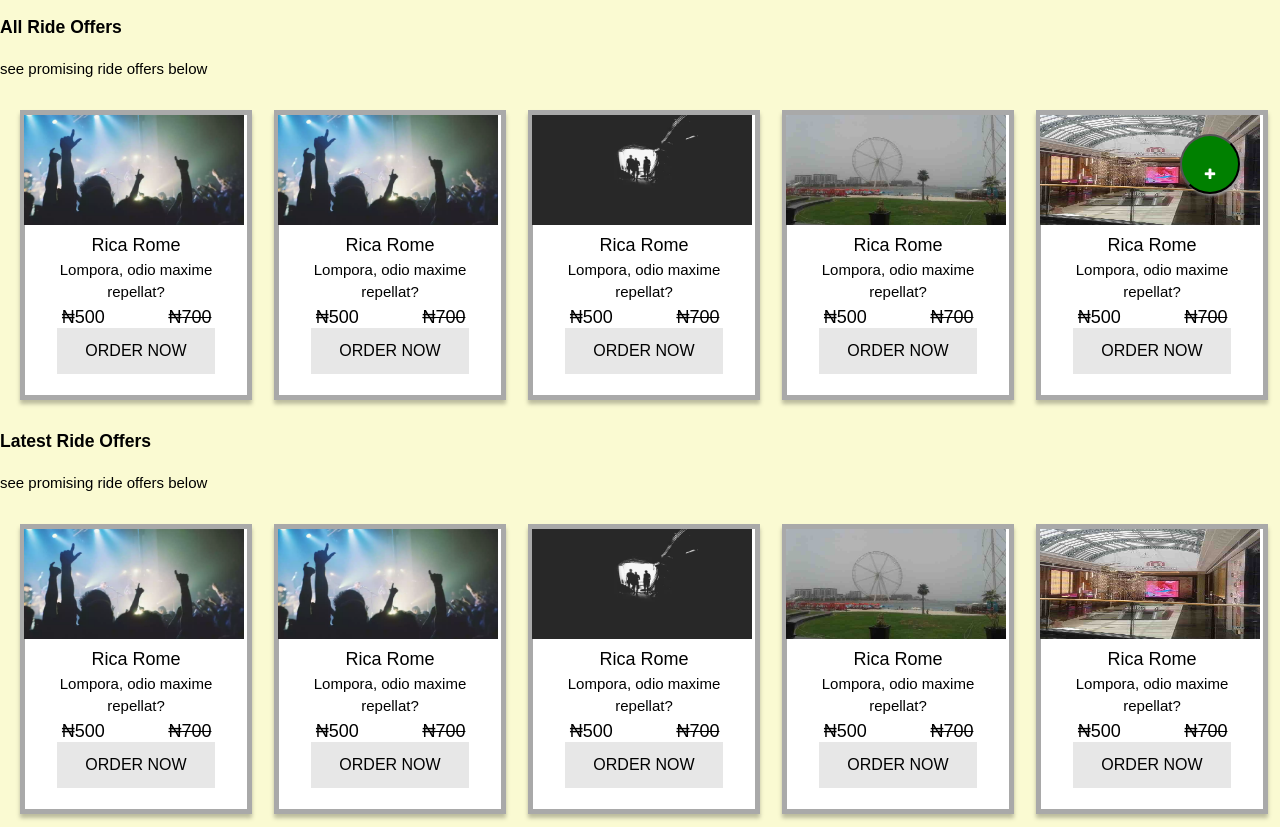
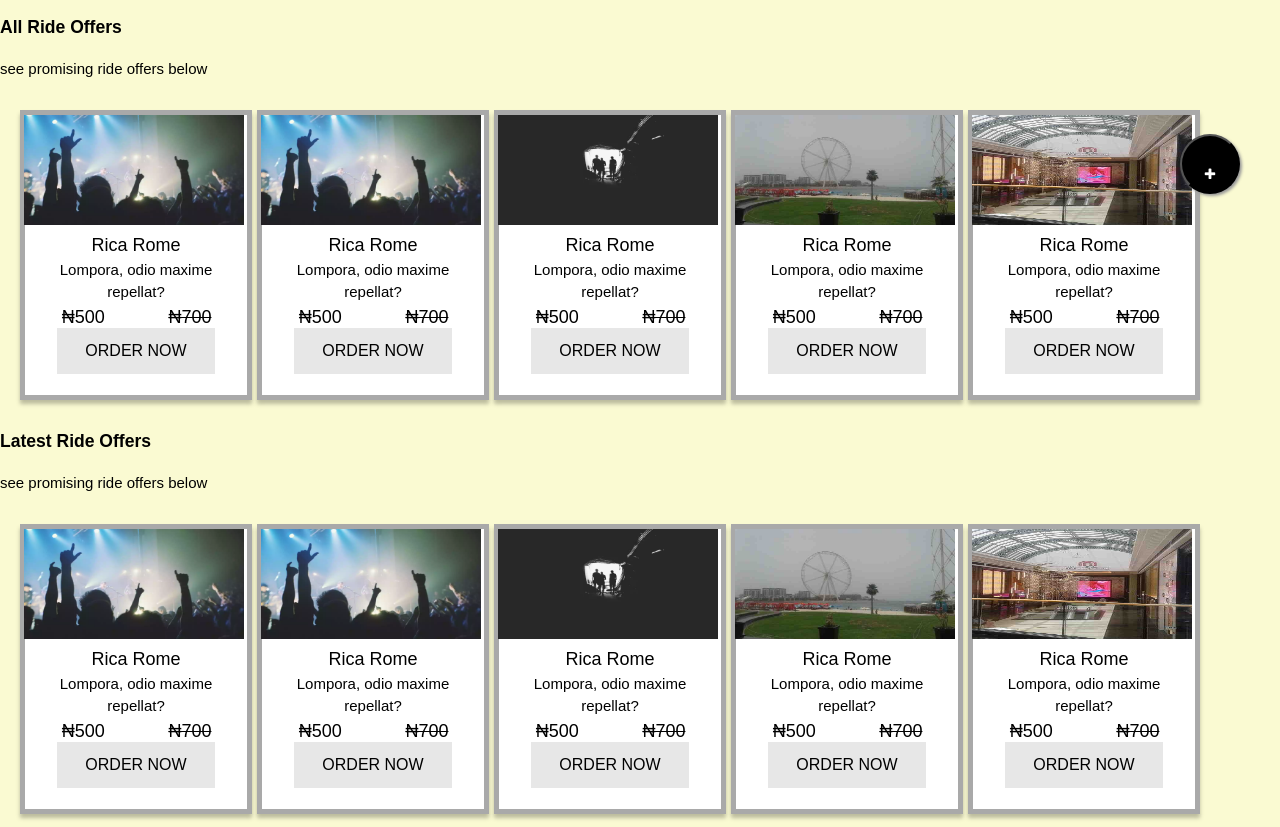
Before and after one commit to faray/test, a plain HTML site: page UI/index.html in a window 1280 px wide. Shown: the part 566-1393 px from the top of the page. Drawn offline with Linux system fonts and the light colour scheme.

Commit message:
Change fab color

```diff
--- a/UI/assets/css/style.css
+++ b/UI/assets/css/style.css
@@ -69,7 +69,7 @@ header li{
     height: 60px;
     bottom: 40px;
     right: 40px;
-    background-color: green;
+    background-color: black;
     color: #FFF;
     border-radius: 50px;
     text-align: center;
@@ -277,9 +277,8 @@ header a:hover{
 .box-container{
     margin-top: 30px;
     margin-left: 15px;
-    display: grid;
-    grid-template-columns: 1fr 1fr 1fr 1fr 1fr;
-    grid-gap: 5px;
+    display: flex;
+    flex-wrap: wrap;
 }
 
 .box-container .box{
```
